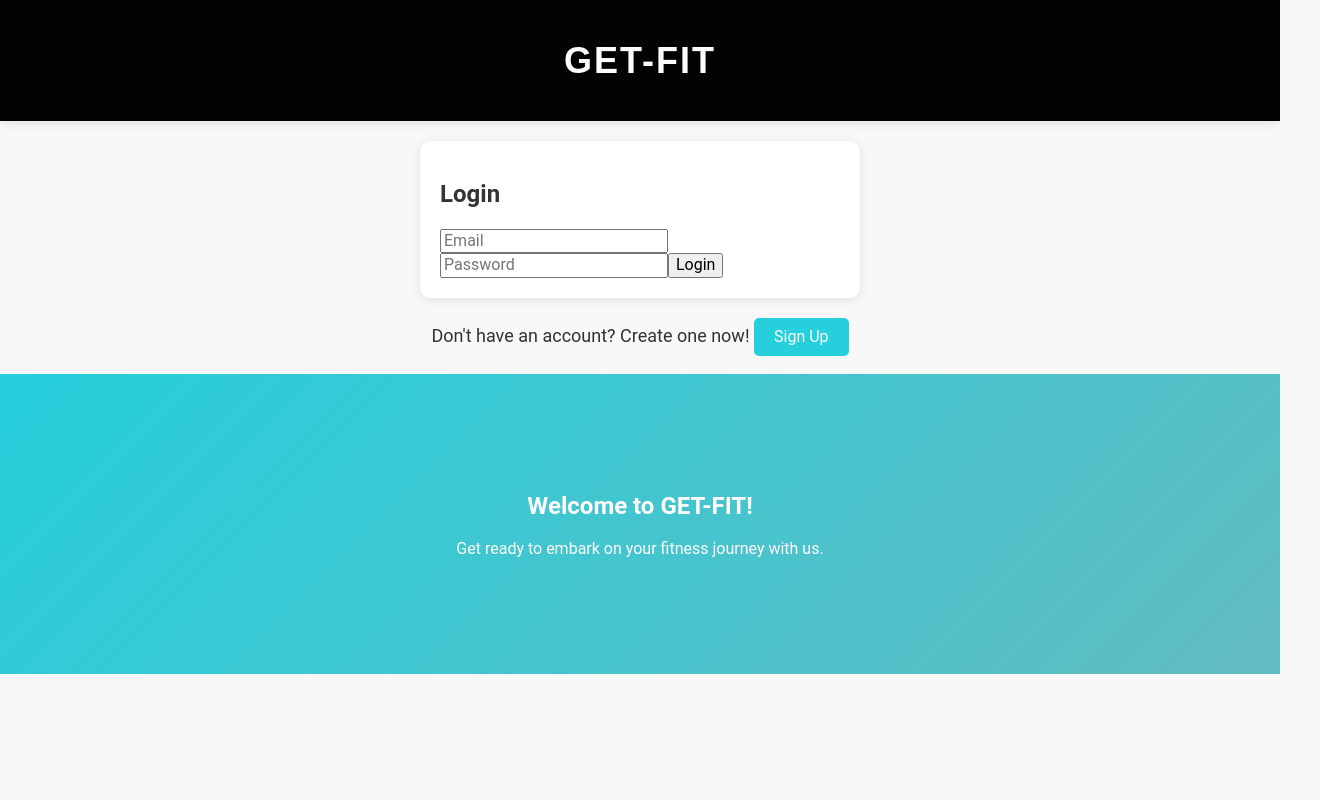
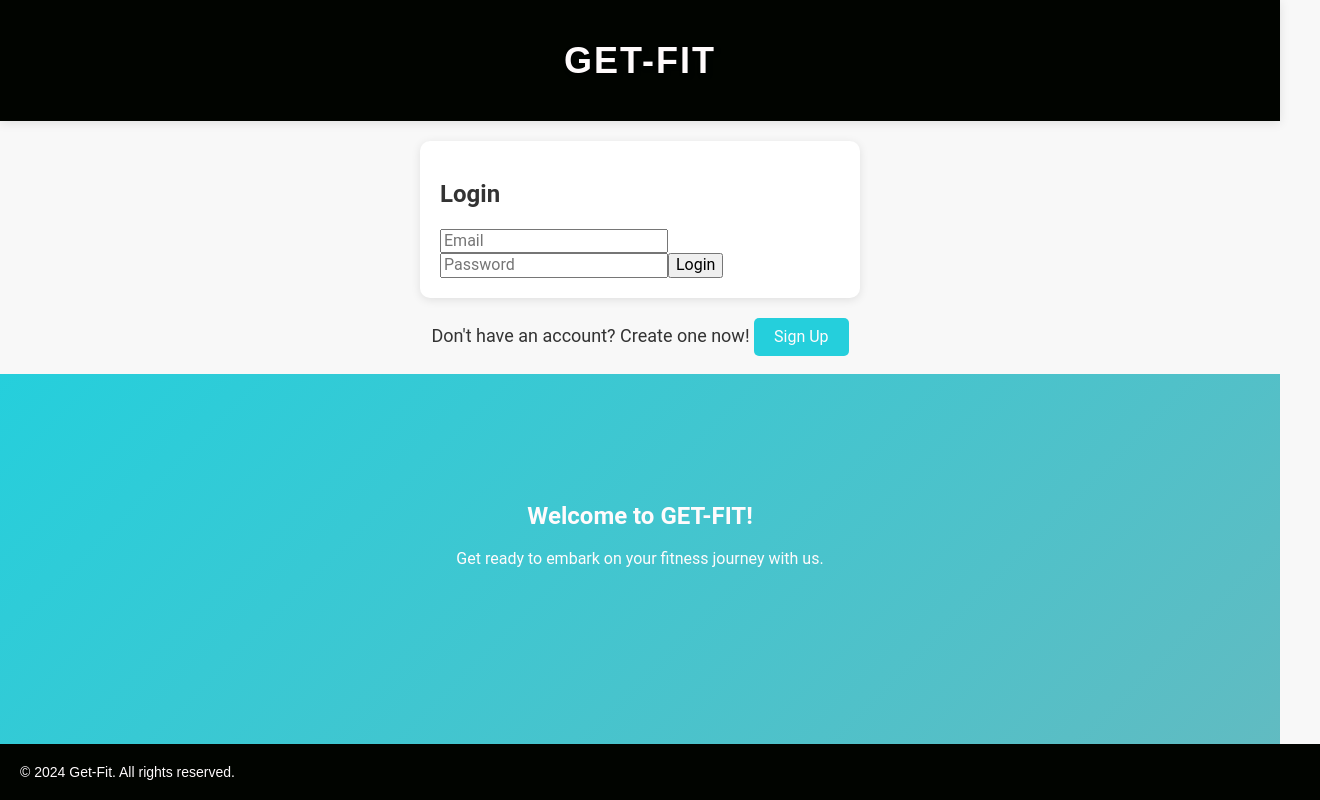
Before and after one commit to yaserhdev/get-fit, a React (Vite) app in the folder client/: page / in a window 1280 px wide. Shown: the whole page, 1320 px wide, since content can reach past the window. Built offline with nearby package versions, Linux system fonts and the light colour scheme.

Commit message:
Made stylistic changes and placeholder text into the footer component. Also added logic into the main.jsx file to import footer and have it displayed on every page for the aesthetics. Also made small stylistic changes to home.jsx page

```diff
--- a/client/src/components/Footer.jsx
+++ b/client/src/components/Footer.jsx
@@ -1,14 +1,27 @@
-import Navbar from './Navbar';
+import styled from 'styled-components';
 
+const StyledFooter = styled.footer`
+  background-color: #010400; /* Black background */
+  color: #FFFBFC; /* Off-white text color */
+  padding: 20px; /* Add padding for spacing */
+  text-align: left; /* Align text to the left */
+  position: absolute; /* Position the footer at the bottom of the page */
+  width: 100%; /* Make the footer span the full width of the page */
+  bottom: 0; /* Position the footer at the bottom of the viewport */
+`;
+
+const FooterText = styled.p`
+  font-family: Arial, sans-serif; /* Use a sans-serif font */
+  font-size: 14px; /* Adjust font size */
+  margin: 0; /* Remove default margin */
+`;
 
 const Footer = () => {
-    return (
-
-        <div>
-            <Navbar />
-            {/* <Footer /> */}
-        </div>
-    );
+  return (
+    <StyledFooter>
+      <FooterText>© 2024 Get-Fit. All rights reserved.</FooterText>
+    </StyledFooter>
+  );
 };
 
 export default Footer;
--- a/client/src/main.jsx
+++ b/client/src/main.jsx
@@ -6,12 +6,18 @@ import App from './App.jsx';
 import Error from './pages/Error.jsx';
 import Home from './pages/Home.jsx';
 import Profile from './pages/Profile.jsx';
+import Footer from './components/Footer'; // Import the Footer component
 import './index.css';
 
 const router = createBrowserRouter([
   {
     path: '/',
-    element: <App />,
+    element: (
+      <>
+        <App />
+        <Footer /> {/* Include the Footer component */}
+      </>
+    ),
     errorElement: <Error />,
     children: [
       {
@@ -31,8 +37,5 @@ const router = createBrowserRouter([
 ]);
 
 ReactDOM.createRoot(document.getElementById('root')).render(
-  // <React.StrictMode>
-  //   <App />
-  // </React.StrictMode>,
   <RouterProvider router={router} />
 )
--- a/client/src/pages/Home.jsx
+++ b/client/src/pages/Home.jsx
@@ -59,7 +59,7 @@ const AthleticBanner = styled(Banner)`
 // New styled component for the animated background section
 const AnimatedBackground = styled.div`
   position: relative;
-  height: 300px;
+  height: 400px; /* Increase height to reach the footer */
   background: linear-gradient(135deg, ${colors.lightBlue}, ${colors.lightCyan}); /* Gradient background */
   overflow: hidden;
 `;
@@ -67,10 +67,10 @@ const AnimatedBackground = styled.div`
 // New styled component for the content within the animated background section
 const ContentWrapper = styled.div`
   position: absolute;
-  top: 50%;
-  left: 50%; /* Center horizontally */
-  transform: translate(-50%, -50%); /* Center both horizontally and vertically */
-  animation: ${fadeIn} 1.5s ease-in; /* Faster fade-in animation */
+  top: 40%; /* Adjust vertical position */
+  left: 50%;
+  transform: translate(-50%, -50%);
+  animation: ${fadeIn} 1.5s ease-in;
   text-align: center;
   color: ${colors.offWhite};
 `;
```
